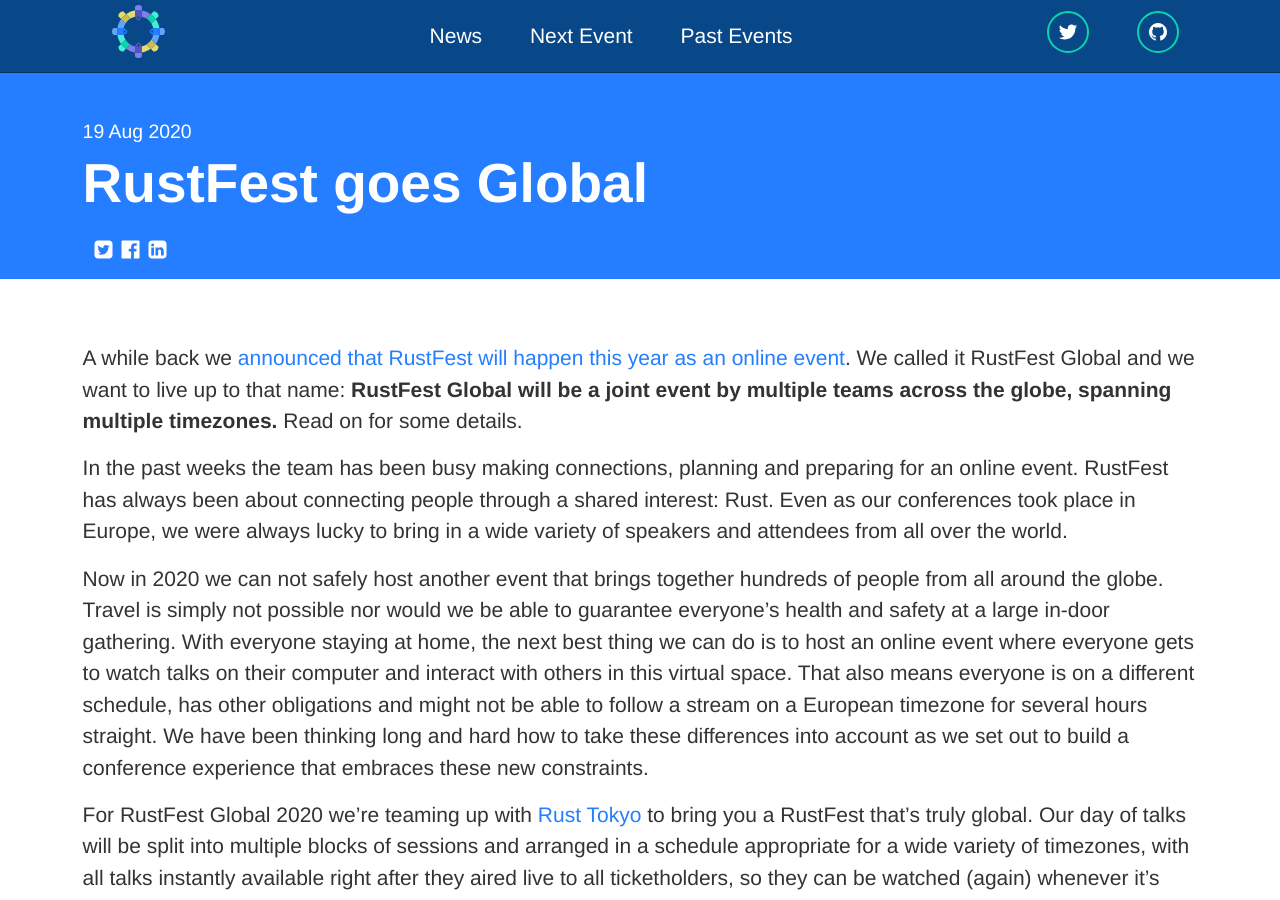
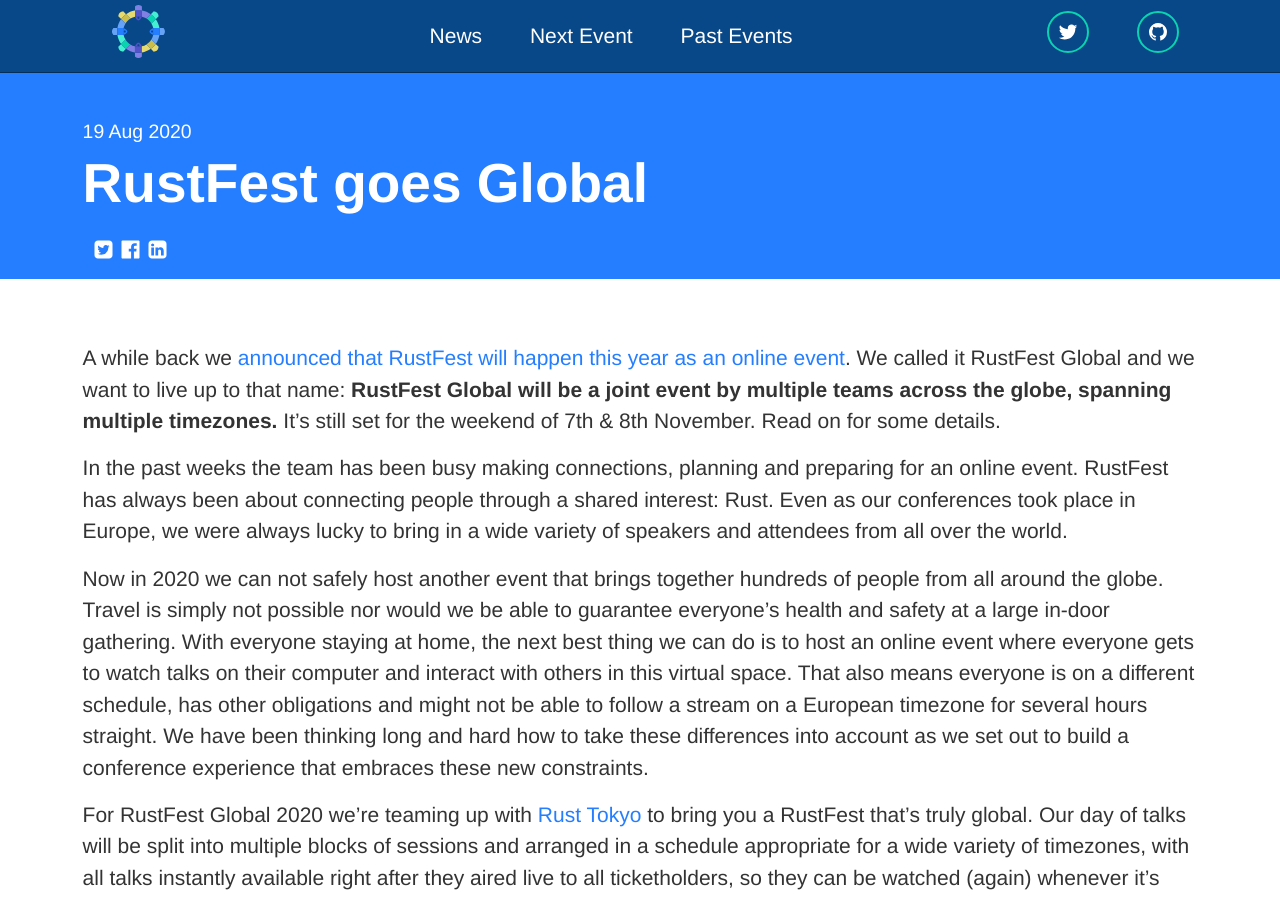
Before and after one commit to RustFestEU/blog.rustfest.eu, a Jekyll site: the page built from _posts/2020-08-19-rustfest-goes-global.md, in a window 1280 px wide and 900 px high. Built offline with Jekyll 4.4.1, drawn with Linux system fonts in a browser that asks for light colours.

Commit message:
Add date

```diff
--- a/_posts/2020-08-19-rustfest-goes-global.md
+++ b/_posts/2020-08-19-rustfest-goes-global.md
@@ -8,7 +8,9 @@
 ---
 
 A while back we [announced that RustFest will happen this year as an online event][prev-blog].
-We called it RustFest Global and we want to live up to that name: **RustFest Global will be a joint event by multiple teams across the globe, spanning multiple timezones.** Read on for some details.
+We called it RustFest Global and we want to live up to that name: **RustFest Global will be a joint event by multiple teams across the globe, spanning multiple timezones.**
+It's still set for the weekend of 7th & 8th November.
+Read on for some details.
 
 In the past weeks the team has been busy making connections, planning and preparing for an online event. RustFest has always been about connecting people through a shared interest: Rust. Even as our conferences took place in Europe, we were always lucky to bring in a wide variety of speakers and attendees from all over the world.
 
```
